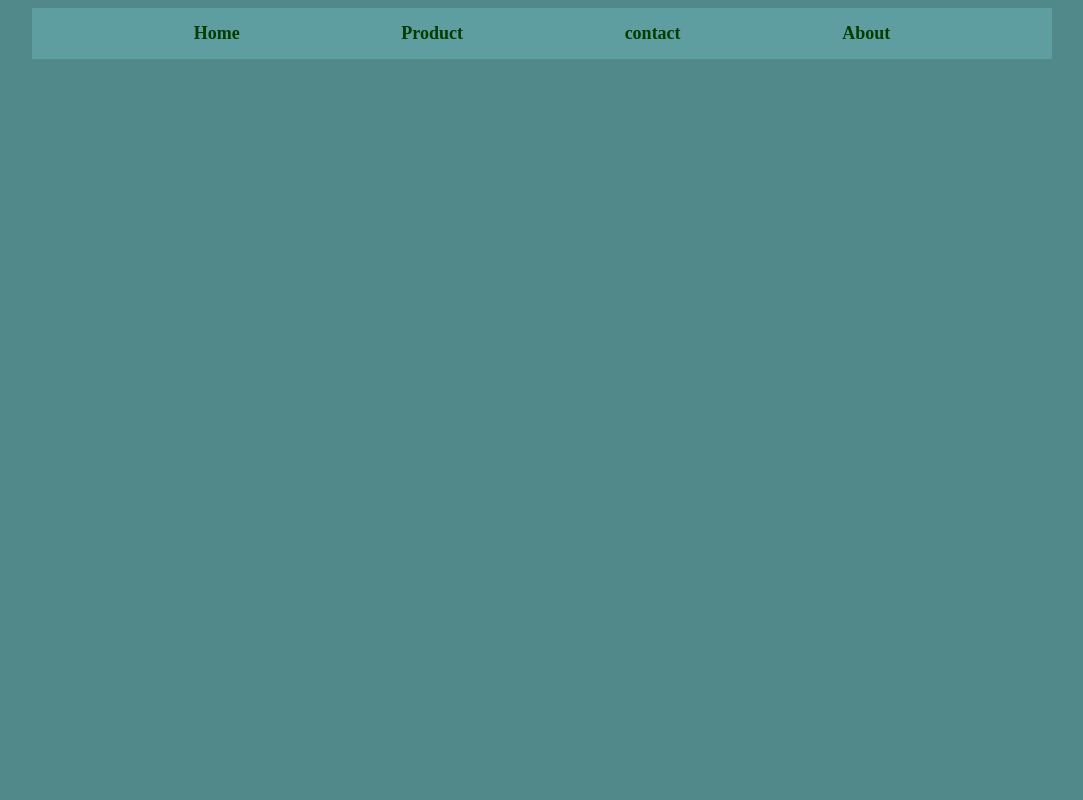
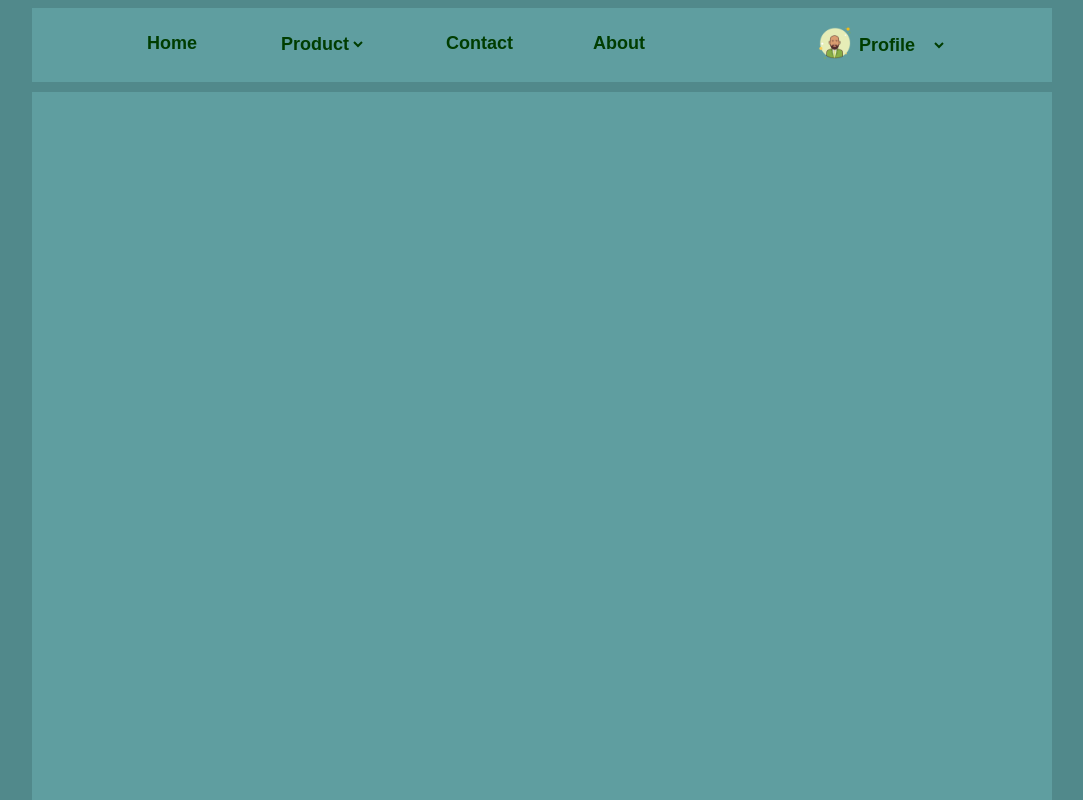
Before and after one commit to oufkirhamza/hello, a plain HTML site: page index.html in a window 1280 px wide. Shown: the top 800 px of the page, without its empty margins (98-1181 px from the left). Drawn offline with Linux system fonts and the light colour scheme.

Commit message:
nav bar modified

```diff
--- a/index.html
+++ b/index.html
@@ -10,12 +10,33 @@
 </head>
 
 <body>
-    <nav>
-        <a href="">Home</a>
-        <a href="">Product</a>
-        <a href="">contact</a>
-        <a href="">About</a>
-    </nav>
+    <header>
+        <nav>
+            <a href=""><button>Home</button></a>
+            <a href="">
+                <button>
+                    <select name="Product" id="">Product
+                        <option disabled selected value="un">Product</option>
+                        <option value="deux">T-shirt</option>
+                        <option value="trois">Books</option>
+                    </select>
+                </button>
+            </a>
+            <a href=""><button>Contact</button></a>
+            <a href=""><button>About</button></a>
+            <a href=""><img src="./public/img/icons8-bald-man-in-green-jacket.png" alt=""></a>
+            <select name="profile" id="">
+                <option disabled selected value="">Profile</option>
+                <option value="">Settings</option>
+                <option value="">Log out</option>
+            </select>
+
+        </nav>
+    </header>
+    <main>
+        <div class="first"></div>
+
+    </main>
 
 </body>
 
--- a/public/css/app.css
+++ b/public/css/app.css
@@ -4,6 +4,7 @@ body{
     background-size: cover;
     background-position: center;
     background-repeat: no-repeat;
+
 
 }
 nav{
@@ -12,12 +13,42 @@ nav{
     padding: 15px 0;
     margin: 0 auto;
     display: flex;
-    justify-content: space-evenly;
-
+    justify-content: center;
 }
-nav a {
+select{
+    border: none;
+    background: none;
+    color: rgb(0, 61, 0);
+    font-size:18px ;
+    font-weight: 600;
+}
+button{
+    border: none;
+    background: none;
+    padding: 10px;
+    border-radius: 40px;
     text-decoration: none;
     color: rgb(0, 61, 0);
     font-size:18px ;
     font-weight: 600;
+    cursor: pointer;
+    margin-right: 60Px;
+
 }
+img{
+    width: 40px;
+    margin-left: 100px;
+    margin-right: 0px;
+}
+button:hover{
+    background-color: rgb(122, 233, 236);
+}
+.first{
+    width: 1020px;
+    padding: 15px 0;
+    margin: 0 auto;
+    background-color: cadetblue;
+    height: 1000px;
+    margin-top:10px ;
+
+}
```
Also changed, not shown: public/img/icons8-bald-man-in-green-jacket.png (added).
